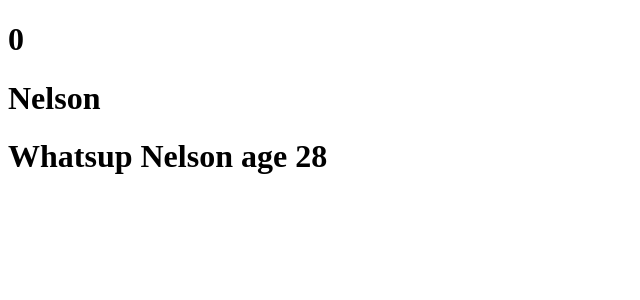
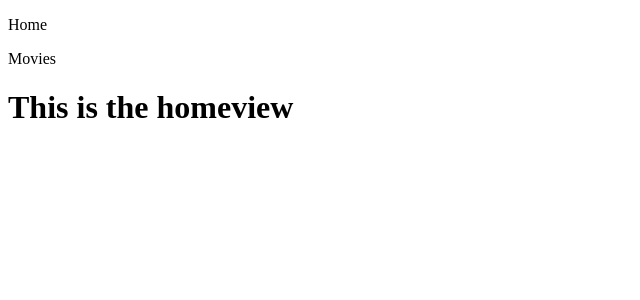
Before and after one commit to Richardzejak/codealongreact, a React (Create React App) app: page /home in a window 1280 px wide. Shown: the top 300 px of the page, without its empty margins (0-640 px from the left). Built offline with nearby package versions, Linux system fonts and the light colour scheme.

Commit message:
working navigation

```diff
--- a/package.json
+++ b/package.json
@@ -8,6 +8,7 @@
     "@testing-library/user-event": "^12.8.3",
     "react": "^17.0.2",
     "react-dom": "^17.0.2",
+    "react-router-dom": "^6.0.2",
     "react-scripts": "4.0.3",
     "web-vitals": "^1.1.2"
   },
--- a/src/App.js
+++ b/src/App.js
@@ -1,17 +1,12 @@
-// måste ha curly brackets med de andra sättet exporta, kolla MyFirstComponent.js
-import { MyFirstComponent } from "./MyFirstComponent";
-import { useState } from 'react'
+import { Routes } from "./routes/Routes"
+import { Navigation } from "./components/Navigation"
 
 export const App = () => {
-  const [name, setName] = useState("Nelson")
-  const [number, setNumber] = useState(0)
-
-
   return (
     <div>
-      <h1 onClick={() => setNumber(number + 1)}>{number}</h1>
-      <h1 onClick={() => setName("Mandela")}>{name}</h1>
-      <MyFirstComponent name={name} age={28} />
+      <Routes>
+        <Navigation />
+      </Routes>
     </div>
   )
 }
--- /dev/null
+++ b/src/components/Navigation.jsx
@@ -0,0 +1,12 @@
+import { useNavigate } from 'react-router-dom'
+import RoutingPath from '../routes/RoutingPath'
+
+export const Navigation = () => {
+    const navigate = useNavigate()
+    return (
+        <div>
+            <p onClick={() => navigate(RoutingPath.homeView)}>Home</p>
+            <p onClick={() => navigate(RoutingPath.moviesView)}>Movies</p>
+        </div>
+    )
+}
--- /dev/null
+++ b/src/routes/Routes.jsx
@@ -0,0 +1,17 @@
+import { BrowserRouter, Routes as Switch, Route } from "react-router-dom"
+import { HomeView } from "../views/home/HomeView"
+import { MoviesView } from '../views/movies/MoviesView'
+import RoutingPath from "./RoutingPath"
+
+
+export const Routes = ({ children }) => {
+    return (
+        <BrowserRouter>
+            {children}
+            <Switch>
+                <Route path={RoutingPath.homeView} element={<HomeView />} />
+                <Route path={RoutingPath.moviesView} element={<MoviesView />} />
+            </Switch>
+        </BrowserRouter>
+    )
+}
--- /dev/null
+++ b/src/routes/RoutingPath.js
@@ -0,0 +1,7 @@
+const homeView = '/home'
+const moviesView = '/movies'
+
+export default {
+    homeView,
+    moviesView
+}
--- /dev/null
+++ b/src/views/home/HomeView.jsx
@@ -0,0 +1,7 @@
+export const HomeView = () => {
+    return (
+        <div>
+            <h1>This is the homeview</h1>
+        </div>
+    )
+}
--- /dev/null
+++ b/src/views/movies/MoviesView.jsx
@@ -0,0 +1,7 @@
+export const MoviesView = () => {
+    return (
+        <div>
+            <h1>This is the movies view</h1>
+        </div>
+    )
+}
```
Also changed, not shown: 1 other file (tests, documents, lock files or other folders).
